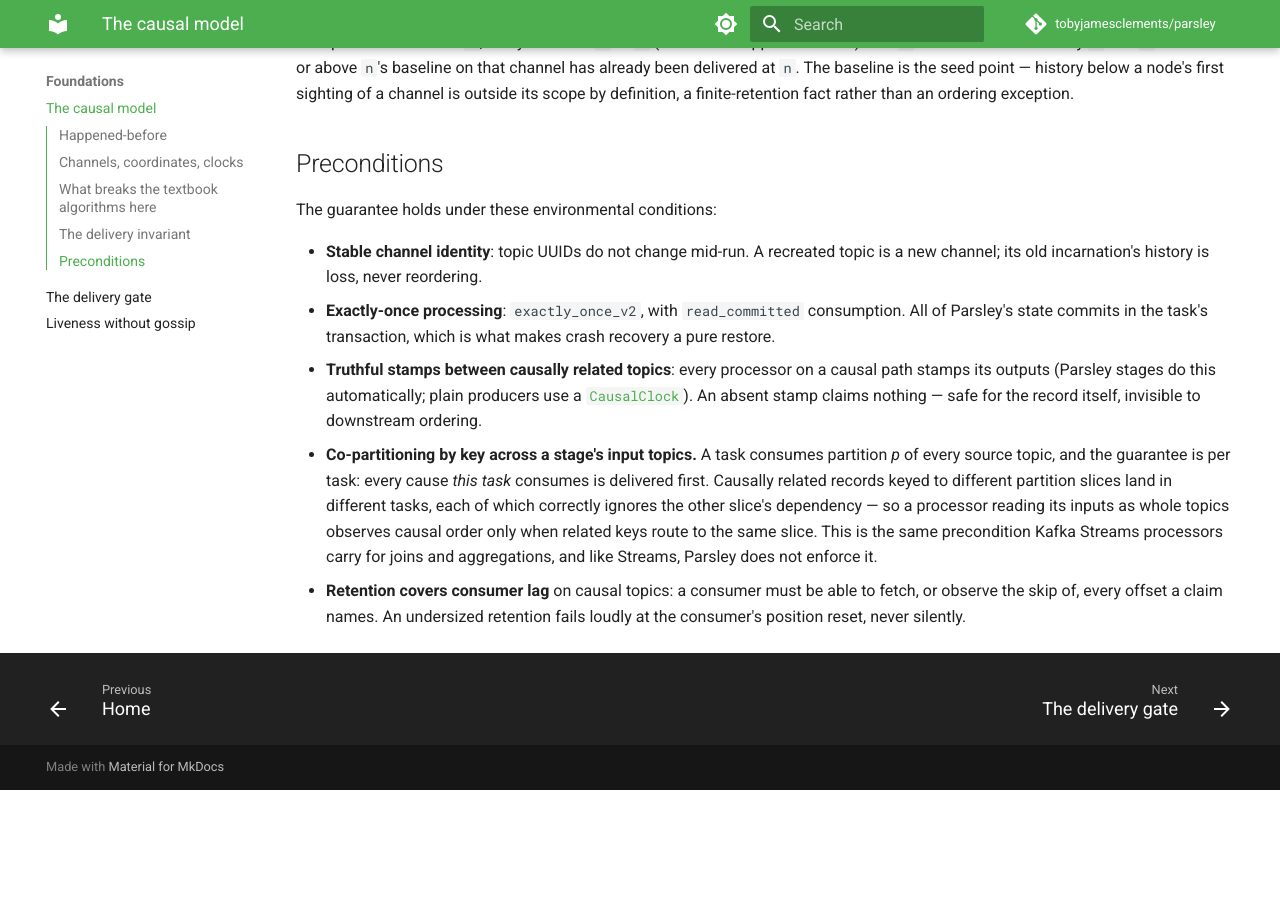
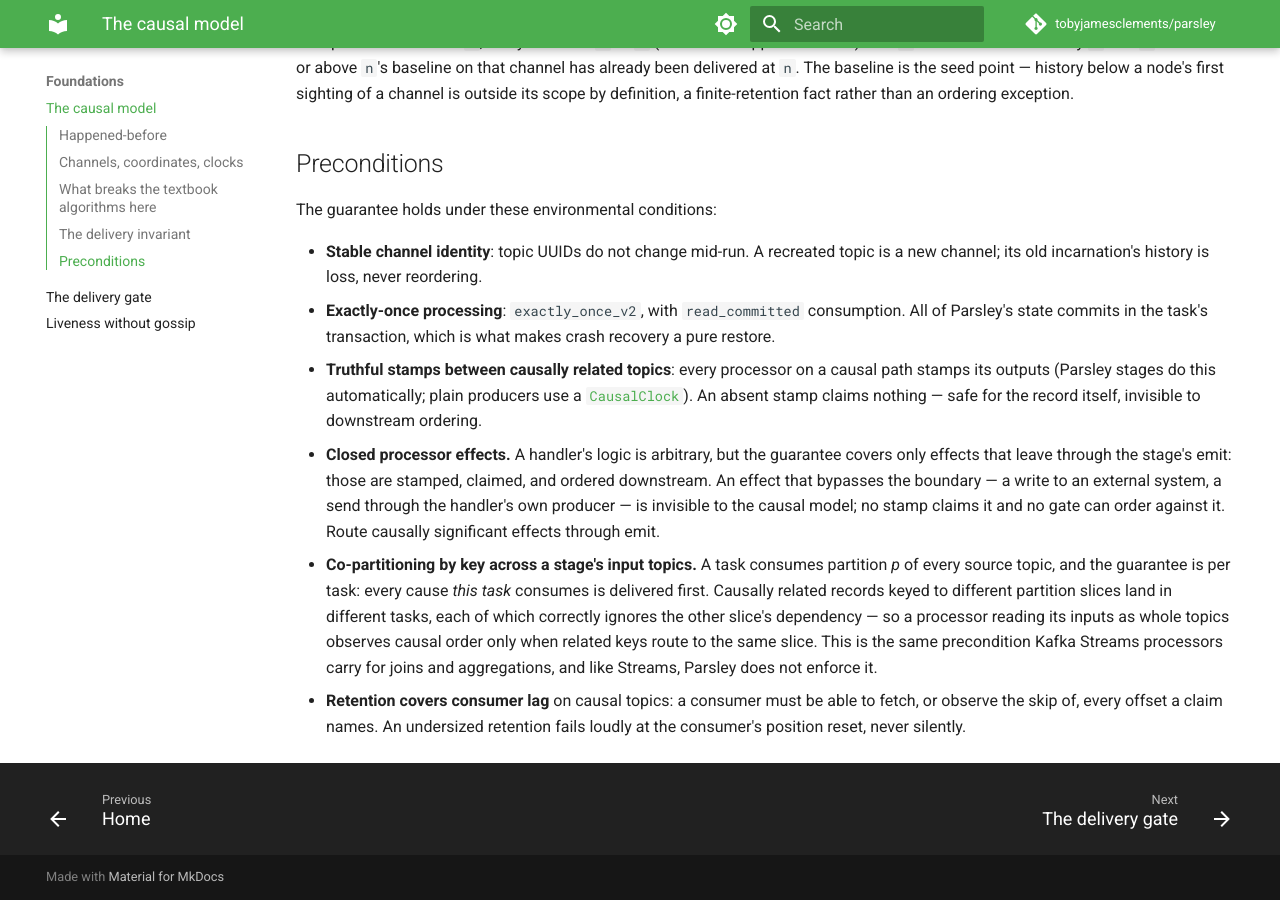
Before and after one commit to tobyjamesclements/parsley, an MkDocs documentation site: the page built from docs/foundations/causal-model.md, in a window 1280 px wide and 900 px high, scrolled down 1402 px. Built offline with MkDocs 1.6.1 and Material for MkDocs 9.7.7, drawn with Linux system fonts in a browser that asks for light colours; comment, search, counter and statistics services are not loaded; before the commit the page ends 2192 px from its top, so only the background shows below that.

Commit message:
Document the closed-effects precondition
Handler logic is arbitrary; the guarantee covers only effects that
leave through emit. Effects bypassing the boundary (external writes,
a handler's own producer) are invisible to the causal model. Restored
from the original library's precondition list, unenforced like its
siblings.

Co-Authored-By: Claude Opus 5 (1M context) <noreply@anthropic.com>
Claude-Session: https://claude.ai/code/session_01UbPFGswogqyoT93R9U5MUr

```diff
--- a/docs/foundations/causal-model.md
+++ b/docs/foundations/causal-model.md
@@ -80,6 +80,11 @@ The guarantee holds under these environmental conditions:
   stamps its outputs (Parsley stages do this automatically; plain producers use a
   [`CausalClock`](../guide/clients.md)). An absent stamp claims nothing — safe for the record
   itself, invisible to downstream ordering.
+- **Closed processor effects.** A handler's logic is arbitrary, but the guarantee covers
+  only effects that leave through the stage's emit: those are stamped, claimed, and ordered
+  downstream. An effect that bypasses the boundary — a write to an external system, a send
+  through the handler's own producer — is invisible to the causal model; no stamp claims it
+  and no gate can order against it. Route causally significant effects through emit.
 - **Co-partitioning by key across a stage's input topics.** A task consumes partition *p* of
   every source topic, and the guarantee is per task: every cause *this task* consumes is
   delivered first. Causally related records keyed to different partition slices land in
```
